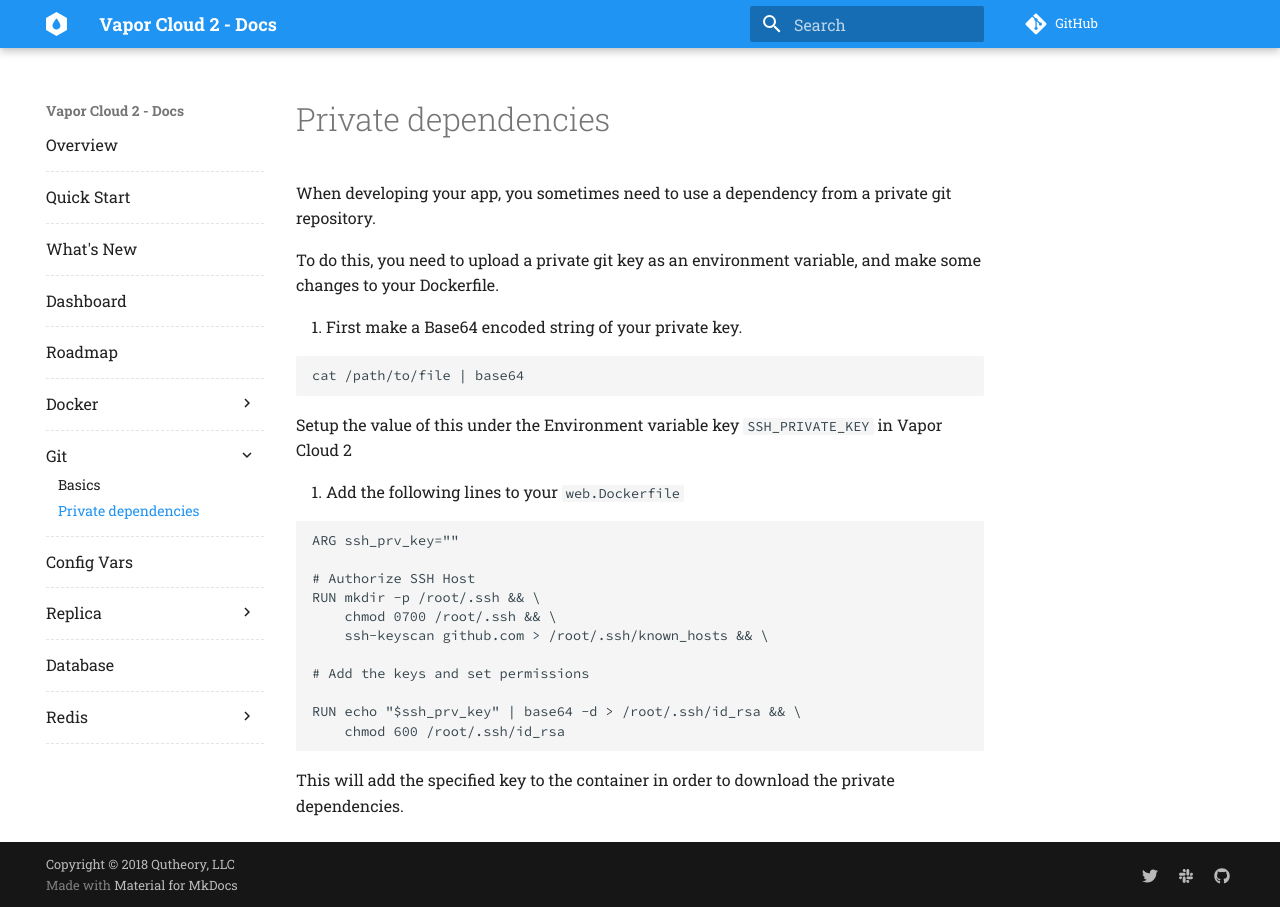
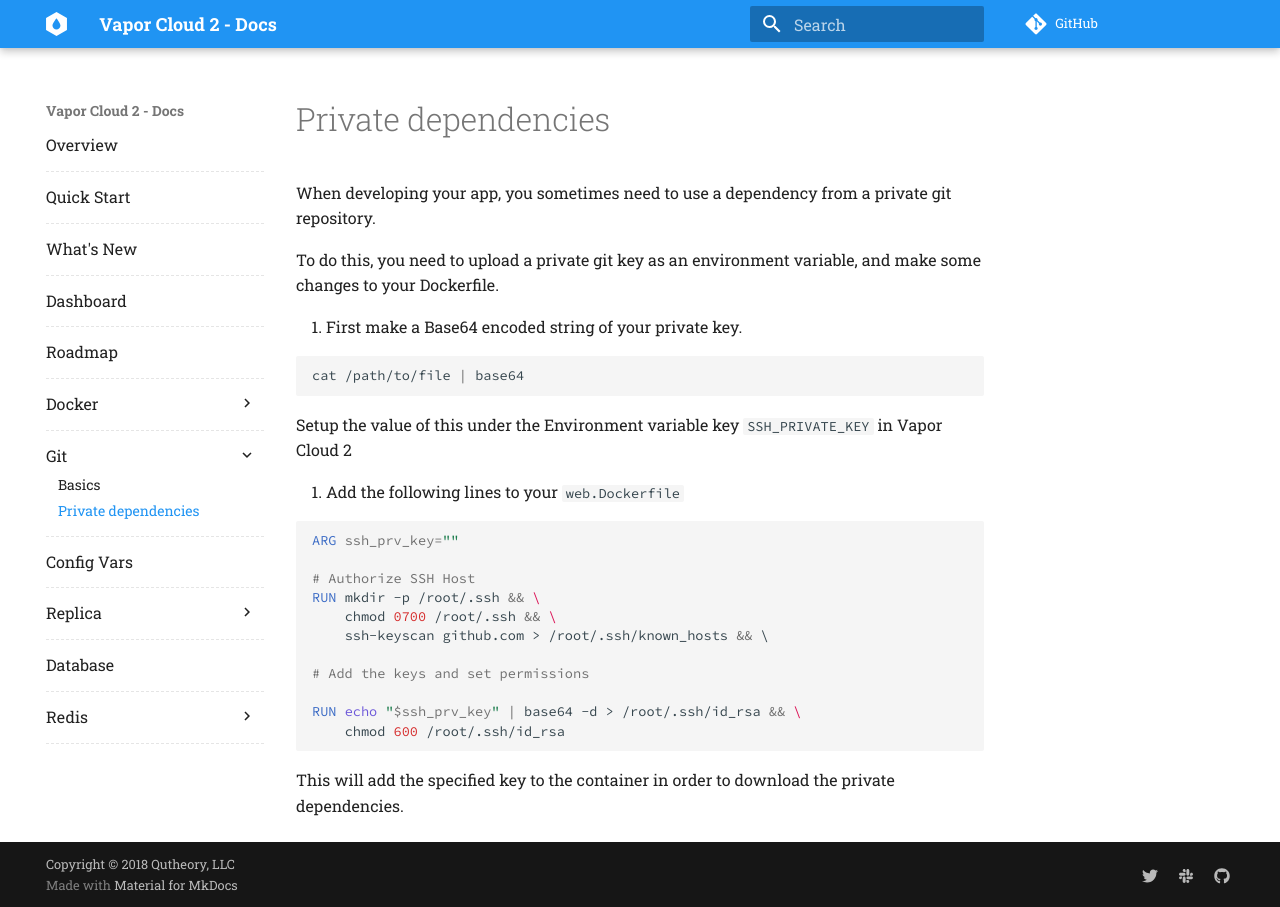
Before and after one commit to qutheory/docsv2, an MkDocs documentation site: the page built from docs/git/private-dependencies.md, in a window 1280 px wide. Built offline with MkDocs 1.6.1 and Material for MkDocs 9.7.7, drawn with Linux system fonts in a browser that asks for light colours; comment, search, counter and statistics services are not loaded; old or Windows-style settings are respelled for this version of MkDocs.

Commit message:
Changing some formatting

````diff
--- a/docs/git/private-dependencies.md
+++ b/docs/git/private-dependencies.md
@@ -4,7 +4,7 @@ To do this, you need to upload a private git key as an environment variable, and
 
 1. First make a Base64 encoded string of your private key.
 
-```
+```bash
 cat /path/to/file | base64
 ```
 
@@ -12,7 +12,7 @@ Setup the value of this under the Environment variable key `SSH_PRIVATE_KEY` in
 
 2. Add the following lines to your `web.Dockerfile`
 
-```
+```docker
 ARG ssh_prv_key=""
 
 # Authorize SSH Host
````
